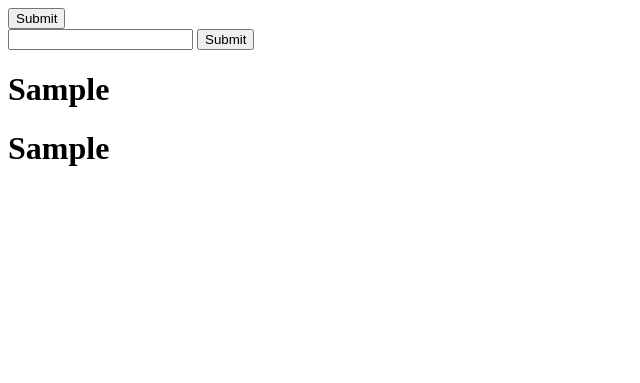
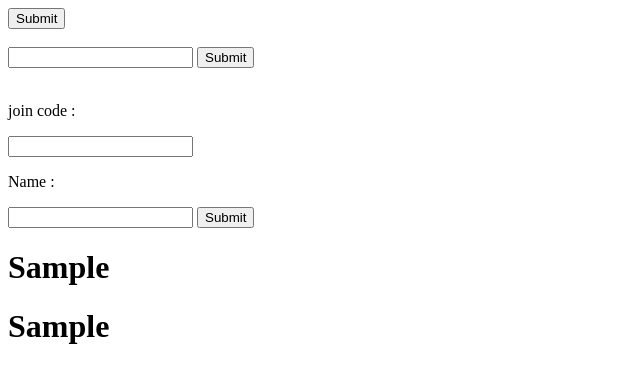
Before and after one commit to prasanjit101/Adivina, a Flask app: template templates/index.html in a window 1280 px wide. Shown: the top 383 px of the page, without its empty margins (0-640 px from the left). Run offline with Flask 2, Linux system fonts and the light colour scheme; the template is opened without the code that fills it: most values are stand-ins (such as "Sample title", 1, 10 or a date in 2020).

Commit message:
Update index.html

```diff
--- a/templates/index.html
+++ b/templates/index.html
@@ -8,10 +8,19 @@
     <form action='/' method="get">
         <button>Submit</button>
     </form>
+    <br>
     <form action='/generate' method="post">
         <input type="text" name="room"></input>
         <button>Submit</button>
     </form>
+    <br>
+    <form action='/join' method="post">
+      <p>join code :</p>
+      <input id="" type="text" name="join"></input>
+      <p>Name :</p>
+      <input id="" type="text" name="name"></input>
+      <button>Submit</button>
+  </form>
     <h1>{{t}}</h1>
     <h1>{{c}}</h1>
   </body>
```
